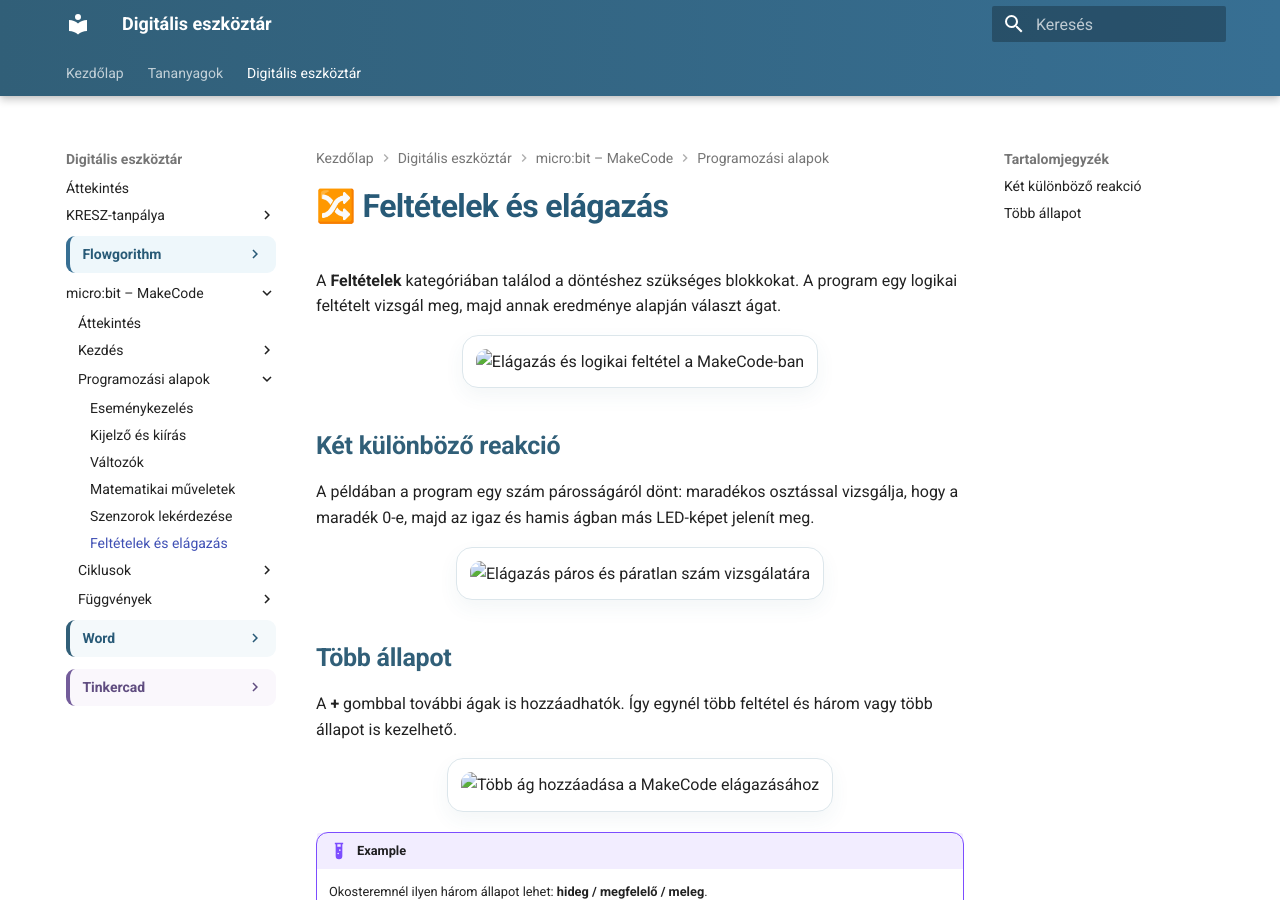
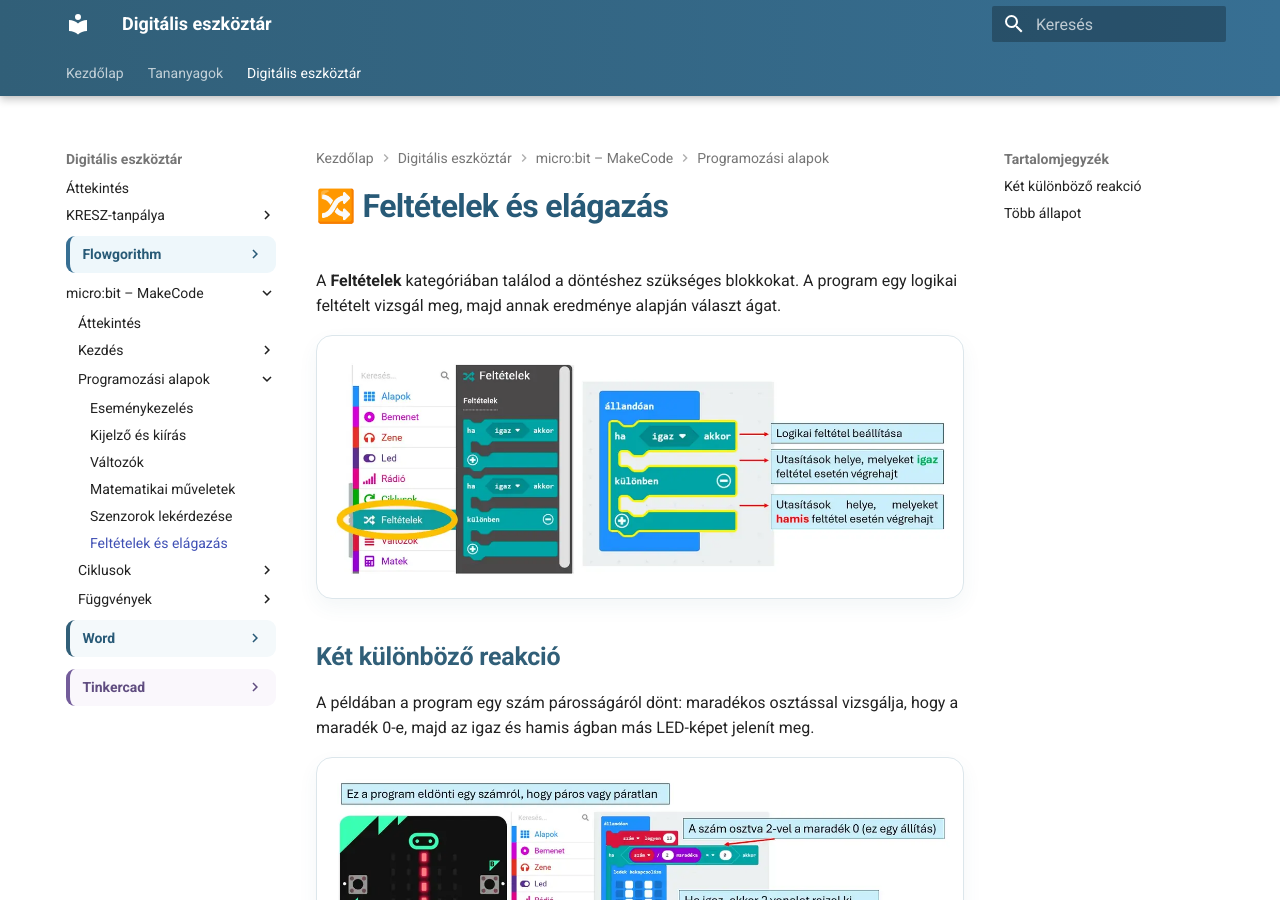
Before and after one commit to bsuszter/digitalis-eszkoztar, an MkDocs documentation site: the page built from docs/eszkoztar/microbit/elagazas.md, in a window 1280 px wide and 900 px high. Built offline with MkDocs 1.6.1 and Material for MkDocs 9.7.7, drawn with Linux system fonts in a browser that asks for light colours.

Commit message:
Fix microbit image paths

```diff
--- a/docs/eszkoztar/microbit/elagazas.md
+++ b/docs/eszkoztar/microbit/elagazas.md
@@ -2,19 +2,19 @@
 
 A **Feltételek** kategóriában találod a döntéshez szükséges blokkokat. A program egy logikai feltételt vizsgál meg, majd annak eredménye alapján választ ágat.
 
-<figure class="tool-figure tool-figure--wide"><img src="../../images/microbit/08-elagazas-1.webp" alt="Elágazás és logikai feltétel a MakeCode-ban"></figure>
+<figure class="tool-figure tool-figure--wide"><img src="../../../images/microbit/08-elagazas-1.webp" alt="Elágazás és logikai feltétel a MakeCode-ban"></figure>
 
 ## Két különböző reakció
 
 A példában a program egy szám párosságáról dönt: maradékos osztással vizsgálja, hogy a maradék 0-e, majd az igaz és hamis ágban más LED-képet jelenít meg.
 
-<figure class="tool-figure tool-figure--wide"><img src="../../images/microbit/08-elagazas-2.webp" alt="Elágazás páros és páratlan szám vizsgálatára"></figure>
+<figure class="tool-figure tool-figure--wide"><img src="../../../images/microbit/08-elagazas-2.webp" alt="Elágazás páros és páratlan szám vizsgálatára"></figure>
 
 ## Több állapot
 
 A **+** gombbal további ágak is hozzáadhatók. Így egynél több feltétel és három vagy több állapot is kezelhető.
 
-<figure class="tool-figure tool-figure--wide"><img src="../../images/microbit/08-elagazas-3.webp" alt="Több ág hozzáadása a MakeCode elágazásához"></figure>
+<figure class="tool-figure tool-figure--wide"><img src="../../../images/microbit/08-elagazas-3.webp" alt="Több ág hozzáadása a MakeCode elágazásához"></figure>
 
 !!! example
     Okosteremnél ilyen három állapot lehet: **hideg / megfelelő / meleg**.
```
